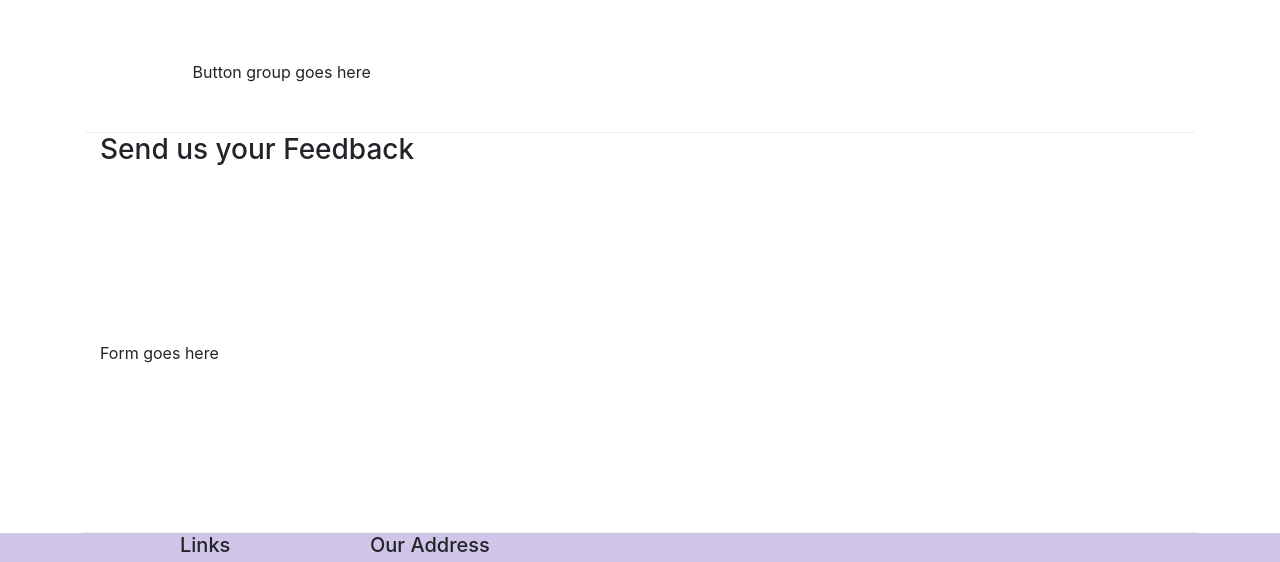
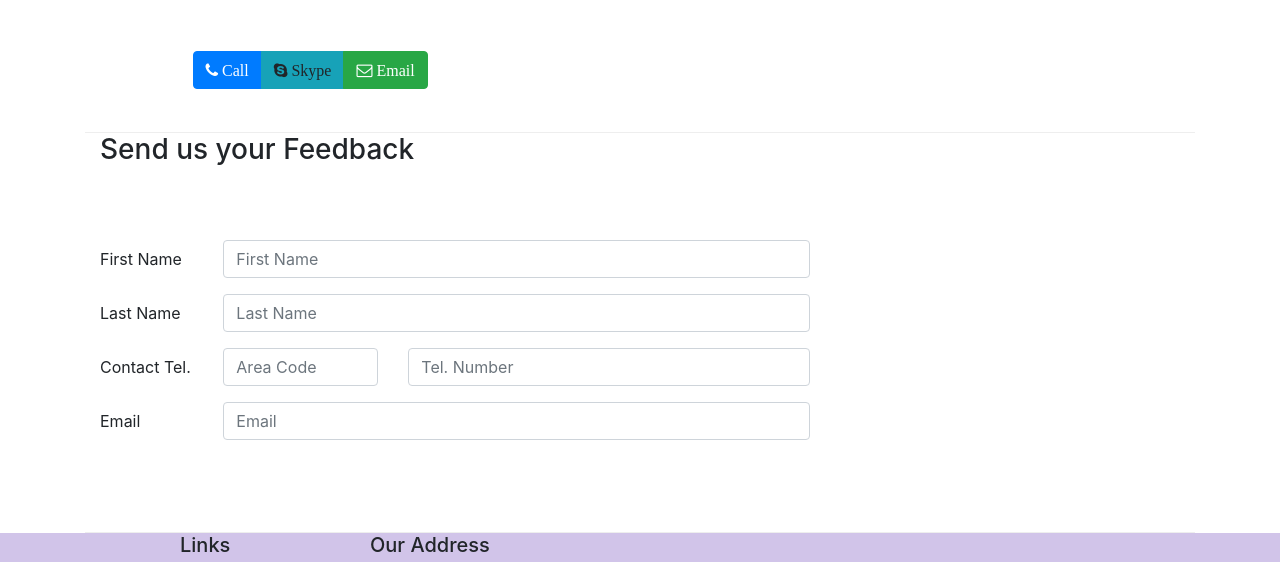
Before and after one commit to vladmarchuk90/conFusion, a website: page contactus.html in a window 1280 px wide. Shown: the part 732-1294 px from the top of the page. Drawn offline with nearby package versions, Linux system fonts and the light colour scheme.

Commit message:
Forms, feedback, buttons on Contact form

```diff
--- a/contactus.html
+++ b/contactus.html
@@ -79,7 +79,11 @@
                 <h5>Map of our Location</h5>
             </div>
             <div class="col-12 col-sm-11 offset-sm-1">
-                Button group goes here
+                <div class="btn-group" role="group">
+                    <a class="btn btn-primary" role="button" href="tel:+380934706979"><i class="fa fa-phone"> Call</i></a>
+                    <a class="btn btn-info" role="button"><i class="fa fa-skype"> Skype</i></a>
+                    <a class="btn btn-success" role="button" href="mailto:vladmarchuk90@gmail.com"><i class="fa fa-envelope-o"> Email</i></a>
+                </div>
             </div>
         </div>
 
@@ -87,10 +91,36 @@
            <div class="col-12">
               <h3>Send us your Feedback</h3>
            </div>
-            <div class="col-12 col-md-9">
-                Form goes here
-            </div>
-             <div class="col-12 col-md">
+            <div class="col-12 col-md-8" id="feedbackform">
+                <form>
+                    <div class="form-group row">
+                        <label for="firstname" class="col-md-2 col-form-label">First Name</label>
+                        <div class="col-md-10">
+                            <input type="text" class="form-control" id="firstname" name="firstname" placeholder="First Name">
+                        </div>
+                    </div>
+                    <div class="form-group row">
+                        <label for="lastname" class="col-md-2 col-form-label">Last Name</label>
+                        <div class="col-md-10">
+                            <input type="text" class="form-control" id="lastname" name="lastname" placeholder="Last Name">
+                        </div>
+                    </div>
+                    <div class="form-group row">
+                        <label for="telnum" class="col-12 col-md-2 col-form-label">Contact Tel.</label>
+                        <div class="col-5 col-md-3">
+                            <input type="tel" class="form-control" id="areacode" name="areacode" placeholder="Area Code">
+                        </div>
+                        <div class="col-7 col-md-7">
+                            <input type="tel" class="form-control" id="telnum" name="telnum" placeholder="Tel. Number">
+                        </div>
+                    </div>
+                    <div class="form-group row">
+                        <label for="emailid" class="col-md-2 col-form-label">Email</label>
+                        <div class="col-md-10">
+                            <input type="email" class="form-control" id="emailid" name="emailid" placeholder="Email">
+                        </div>
+                    </div>
+                </form>
             </div>
        </div>
 
@@ -140,7 +170,7 @@
     </footer>
     <!-- jQuery first, then Popper.js, then Bootstrap JS. -->
     <script src="node_modules/jquery/dist/jquery.slim.min.js"></script>
-    <script src="node_modules/popper.js/dist/umd/popper.min.js"></script>
+    <!-- <script src="node_modules/popper.js/dist/umd/popper.min.js"></script> -->
     <script src="node_modules/bootstrap/dist/js/bootstrap.min.js"></script>
 </body>
 
--- a/css/styles.css
+++ b/css/styles.css
@@ -37,3 +37,8 @@ body{
 .navbar-dark{
     background-color: #512DA8;
 }
+
+form{
+    /* padding: 0px 0px 0px 0px; */
+    margin-top: -10px;
+}
```
Also changed, not shown: aboutus.html (+1 -1 lines), index.html (+1 -1 lines).
